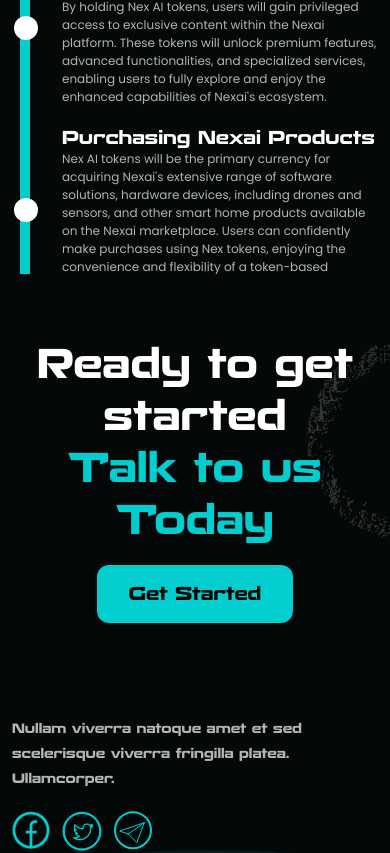
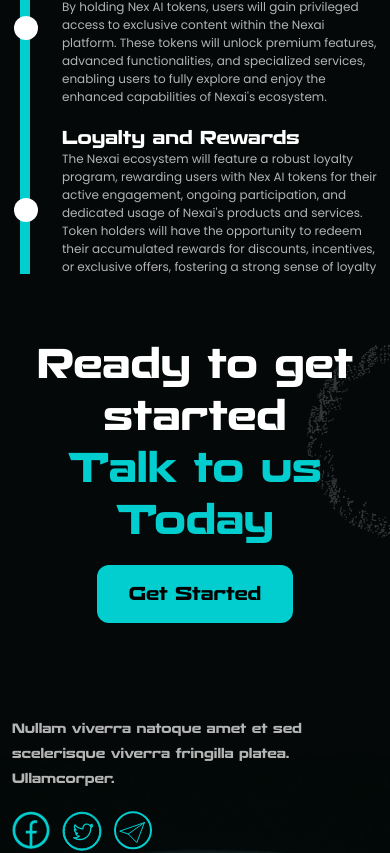
Before and after one commit to prince-372/nexai, a React (Create React App) app: page / in a window 390 px wide. Shown: the part 5978-6831 px from the top of the page. Built offline with nearby package versions, Linux system fonts and the light colour scheme.

Commit message:
text modified

```diff
--- a/src/components/Token.jsx
+++ b/src/components/Token.jsx
@@ -56,52 +56,55 @@ const Token = () => {
               </div>
               <div className="min-[567px]:mb-[60px] mb-[20px] relative before:w-6 before:h-6 before:rounded-full before:bg-white before:absolute before:-left-[6px] before:top-1/2 before:-translate-y-1/2 pl-[42px] sm:pl-20 before:z-10">
                 <h3 className=" min-[567px]:text-2xl text-[18px] min-[567px]:pb-4 font-bold font-recharge leading-6 text-white">
-                  Purchasing Nexai Products
+                  Loyalty and Rewards
                 </h3>
                 <p className="min-[567px]:text-base text-[12px] font-poppins min-[567px]:leading-[25px] font-normal text-[#B4B4B4]">
-                  Nex AI tokens will be the primary currency for acquiring
-                  Nexai's extensive range of software solutions, hardware
-                  devices, including drones and sensors, and other smart home
-                  products available on the Nexai marketplace. Users can
-                  confidently make purchases using Nex tokens, enjoying the
-                  convenience and flexibility of a token-based payment system.
+                  The Nexai ecosystem will feature a robust loyalty program,
+                  rewarding users with Nex AI tokens for their active
+                  engagement, ongoing participation, and dedicated usage of
+                  Nexai's products and services. Token holders will have the
+                  opportunity to redeem their accumulated rewards for discounts,
+                  incentives, or exclusive offers, fostering a strong sense of
+                  loyalty and encouraging continued involvement.
                 </p>
               </div>
               <div className="min-[567px]:mb-[60px] mb-[20px] relative before:w-6 before:h-6 before:rounded-full before:bg-white before:absolute before:-left-[6px] before:top-1/2 before:-translate-y-1/2 pl-[42px] sm:pl-20 before:z-10">
                 <h3 className=" min-[567px]:text-2xl text-[18px] min-[567px]:pb-4 font-bold font-recharge leading-6 text-white">
-                Accessing Exclusive Content
+                  Participating in Governance{" "}
                 </h3>
                 <p className="min-[567px]:text-base text-[12px] font-poppins min-[567px]:leading-[25px] font-normal text-[#B4B4B4]">
-                  By holding Nex AI tokens, users will gain privileged access to
-                  exclusive content within the Nexai platform. These tokens will
-                  unlock premium features, advanced functionalities, and
-                  specialized services, enabling users to fully explore and
-                  enjoy the enhanced capabilities of Nexai's ecosystem.
+                  Nex AI token holders will play a vital role in the governance
+                  of the Nexai ecosystem. Through voting mechanisms, token
+                  holders will have a direct say in the decision-making process.
+                  They can express their opinions, vote on proposed changes or
+                  improvements, and actively contribute to shaping the future
+                  development and direction of the Nexai ecosystem.
                 </p>
               </div>
               <div className="min-[567px]:mb-[60px] mb-[20px] relative before:w-6 before:h-6 before:rounded-full before:bg-white before:absolute before:-left-[6px] before:top-1/2 before:-translate-y-1/2 pl-[42px] sm:pl-20 before:z-10">
                 <h3 className=" min-[567px]:text-2xl text-[18px] min-[567px]:pb-4 font-bold font-recharge leading-6 text-white">
-                  Purchasing Nexai Products
+                  Peer-to-Peer Transactions{" "}
                 </h3>
                 <p className="min-[567px]:text-base text-[12px] font-poppins min-[567px]:leading-[25px] font-normal text-[#B4B4B4]">
-                  Nex AI tokens will be the primary currency for acquiring
-                  Nexai's extensive range of software solutions, hardware
-                  devices, including drones and sensors, and other smart home
-                  products available on the Nexai marketplace. Users can
-                  confidently make purchases using Nex tokens, enjoying the
-                  convenience and flexibility of a token-based payment system.
+                  Nex AI tokens will enable seamless peer-to-peer transactions
+                  within the Nexai community. Users will have the ability to
+                  exchange tokens with others for various purposes, such as
+                  purchasing pre-owned Nexai devices, engaging in token trading
+                  activities, or conducting value exchanges directly within the
+                  ecosystem, all with the utmost security and convenience.
                 </p>
               </div>
               <div className="min-[567px]:mb-[60px] mb-[20px] relative before:w-6 before:h-6 before:rounded-full before:bg-white before:absolute before:-left-[6px] before:top-1/2 before:-translate-y-1/2 pl-[42px] sm:pl-20 before:z-10">
                 <h3 className=" min-[567px]:text-2xl text-[18px] min-[567px]:pb-4 font-bold font-recharge leading-6 text-white">
-                Accessing Exclusive Content
+                  Token Staking and Rewards{" "}
                 </h3>
                 <p className="min-[567px]:text-base text-[12px] font-poppins min-[567px]:leading-[25px] font-normal text-[#B4B4B4]">
-                By holding Nex AI tokens, users will gain privileged access to
-                  exclusive content within the Nexai platform. These tokens will
-                  unlock premium features, advanced functionalities, and
-                  specialized services, enabling users to fully explore and
-                  enjoy the enhanced capabilities of Nexai's ecosystem.
+                  Nex AI tokens will support staking mechanisms, allowing users
+                  to lock up their tokens for a specified period. By staking
+                  their tokens, users will earn additional rewards, such as
+                  interest, dividends, or other incentives, further
+                  incentivizing token holding and fostering long-term engagement
+                  and loyalty.
                 </p>
               </div>
             </div>
--- a/src/components/Unique.jsx
+++ b/src/components/Unique.jsx
@@ -4,7 +4,7 @@ import { Clock, Satting } from "./Icons";
 const Unique = () => {
   return (
     <div className=" max-w-[1364px] px-3 mx-auto sm:pt-[120px] pt-8">
-      <div className=" bg-bgscroll bg-no-repeat bg-center bg-cover h-[800px] border rounded-[32px] sm:p-16 p-3">
+      <div className=" bg-bgscroll bg-no-repeat bg-center bg-cover h-[800px] border rounded-[32px] sm:p-14 p-3">
         <h2 data-aos="zoom-in" className="font-bold text-[40px] leading-[50px] font-recharge text-[#fff] text-center ">
           Unique features
         </h2>
```
